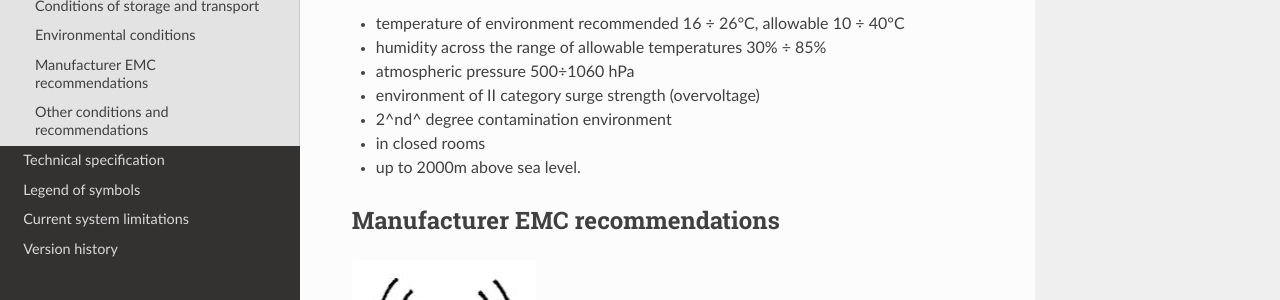
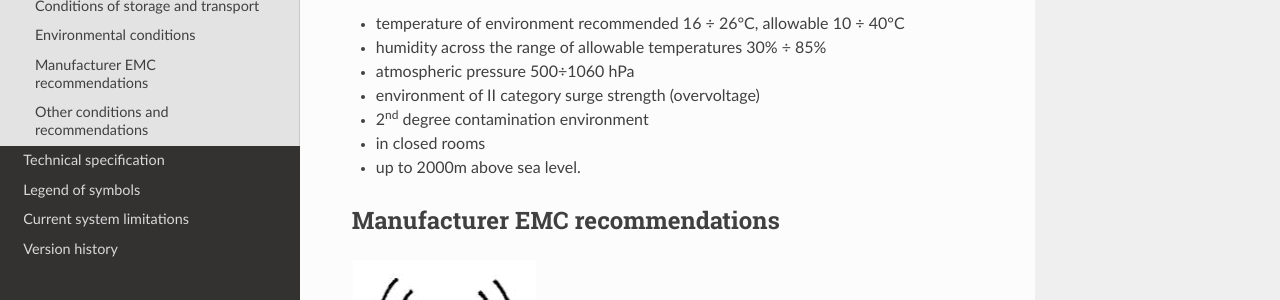
Before and after one commit to us4useu/us4r-user-docs, a Sphinx documentation site: the page built from docs/content/manufacturer_guidelines.md, in a window 1280 px wide and 900 px high. Shown: the part 441-741 px from the top of the window. Built offline with Sphinx 7.4.7 and the Read the Docs theme 2.0.0, drawn with Linux system fonts in a browser that asks for light colours.

```diff
--- a/docs/content/manufacturer_guidelines.md
+++ b/docs/content/manufacturer_guidelines.md
@@ -21,7 +21,7 @@ The **us4R™** is designed for use in the following conditions:
 
 -   environment of II category surge strength (overvoltage)
 
--   2^nd^ degree contamination environment
+-   2<sup>nd</sup> degree contamination environment
 
 -   in closed rooms
 
```
